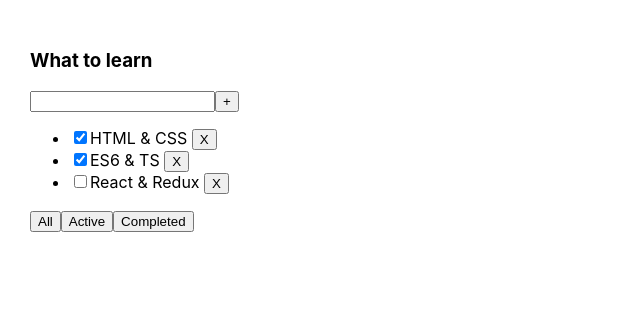
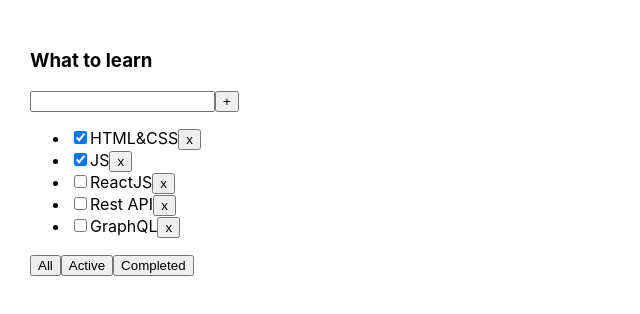
Before and after one commit to ksasrg/todolist, a React (Create React App) app: page / in a window 1280 px wide. Shown: the top 314 px of the page, without its empty margins (0-640 px from the left). Built offline with nearby package versions, Linux system fonts and the light colour scheme.

Commit message:
lesson 03 my finish

```diff
--- a/package.json
+++ b/package.json
@@ -10,10 +10,12 @@
     "@types/node": "^16.18.1",
     "@types/react": "^18.0.23",
     "@types/react-dom": "^18.0.7",
+    "@types/uuid": "^9.0.0",
     "react": "^18.2.0",
     "react-dom": "^18.2.0",
     "react-scripts": "5.0.1",
     "typescript": "^4.8.4",
+    "uuid": "^9.0.0",
     "web-vitals": "^2.1.4"
   },
   "scripts": {
--- a/src/App.tsx
+++ b/src/App.tsx
@@ -1,44 +1,54 @@
 import React, { useState } from 'react';
+import { v1 } from 'uuid';
 import './App.css';
-import TodoList, { TaskType } from "./Todolist";
+import { Todolist } from './Todolist';
 
-export type filterType = 'all' | 'active' | 'complete';
+export type FilterValuesType = "all" | "active" | "completed";
 
-function App(): JSX.Element {
-  //BLL:
-  const todoListTitle: string = "What to learn"
+function App() {
 
-  const [tasks, setTasks] = useState<TaskType[]>([
-    { id: 1, title: "HTML & CSS", isDone: true },
-    { id: 2, title: "ES6 & TS", isDone: true },
-    { id: 3, title: "React & Redux", isDone: false }
+  let [tasks, setTasks] = useState([
+    { id: v1(), title: "HTML&CSS", isDone: true },
+    { id: v1(), title: "JS", isDone: true },
+    { id: v1(), title: "ReactJS", isDone: false },
+    { id: v1(), title: "Rest API", isDone: false },
+    { id: v1(), title: "GraphQL", isDone: false },
   ]);
 
-  const removeTask = (taskId: number) => {
-    const updTasks = tasks.filter(t => t.id !== taskId);
-    setTasks(updTasks);
+  function removeTask(id: string) {
+    let filteredTasks = tasks.filter(t => t.id !== id);
+    setTasks(filteredTasks);
   }
 
-  const [filter, setFilter] = useState<filterType>('all');
-  const changeFilter = (filter: filterType) => setFilter(filter);
-
-  let filteredTasks: Array<TaskType> = tasks;
-
-  if (filter === 'active') {
-    filteredTasks = tasks.filter(t => t.isDone === false)
-  }
-  if (filter === 'complete') {
-    filteredTasks = tasks.filter(t => t.isDone === true)
+  function addTask(newTitle: string) {
+    if (newTitle === '') return;
+    let newTask = { id: v1(), title: newTitle, isDone: false }
+    let newTasks = [newTask, ...tasks]
+    setTasks(newTasks);
   }
 
-  //UI:
+  let [filter, setFilter] = useState<FilterValuesType>("all");
+
+  let tasksForTodolist = tasks;
+
+  if (filter === "active") {
+    tasksForTodolist = tasks.filter(t => t.isDone === false);
+  }
+  if (filter === "completed") {
+    tasksForTodolist = tasks.filter(t => t.isDone === true);
+  }
+
+  function changeFilter(value: FilterValuesType) {
+    setFilter(value);
+  }
+
   return (
     <div className="App">
-      <TodoList
-        title={todoListTitle}
-        tasks={filteredTasks}
+      <Todolist title="What to learn"
+        tasks={tasksForTodolist}
+        removeTask={removeTask}
         changeFilter={changeFilter}
-        removeTask={removeTask}
+        addTask={addTask}
       />
     </div>
   );
--- a/src/TasksList.tsx
+++ /dev/null
@@ -1,29 +0,0 @@
-import React, { FC } from 'react';
-import { TaskType } from "./TodoList";
-
-type TasksListPropsType = {
-  tasks: TaskType[]
-  removeTask: (taskId: number) => void
-}
-
-const TasksList: FC<TasksListPropsType> = (props): JSX.Element => {
-  const tasksItems: JSX.Element[] | JSX.Element =
-    props.tasks.length
-      ? props.tasks.map((task) => {
-        return (
-          <li key={task.id}>
-            <input type="checkbox" checked={task.isDone} />
-            <span>{task.title} </span>
-            <button onClick={() => props.removeTask(task.id)} >X</button>
-          </li>
-        )
-      })
-      : <span>Your taskslist is empty</span>
-  return (
-    <ul>
-      {tasksItems}
-    </ul>
-  );
-};
-
-export default TasksList;
--- a/src/Todolist.tsx
+++ b/src/Todolist.tsx
@@ -1,45 +1,74 @@
-import React, { FC } from 'react';
-import { filterType } from './App';
-import TasksList from "./TasksList";
+import React, { ChangeEvent, KeyboardEvent, useState } from 'react';
+import { FilterValuesType } from './App';
 
-type TodoListPropsType = {
-  title: string
-  tasks: TaskType[]
-  changeFilter: (filter: filterType) => void
-  removeTask: (taskId: number) => void
-}
-
-export type TaskType = {
-  id: number
+type TaskType = {
+  id: string
   title: string
   isDone: boolean
 }
 
-const TodoList: FC<TodoListPropsType> = (props): JSX.Element => {
-  return (
-    <div className={"todolist"}>
-      <h3>{props.title}</h3>
-      <div>
-        <input />
-        <button>+</button>
-      </div>
-      <TasksList tasks={props.tasks} removeTask={props.removeTask} />
-      <div>
-        <button
-          onClick={() => props.changeFilter('all')}
-        >All
-        </button>
-        <button
-          onClick={() => props.changeFilter('active')}
-        >Active
-        </button>
-        <button
-          onClick={() => props.changeFilter('complete')}
-        >Completed
-        </button>
-      </div>
+type PropsType = {
+  title: string
+  tasks: Array<TaskType>
+  removeTask: (taskId: string) => void
+  changeFilter: (value: FilterValuesType) => void
+  addTask: (title: string) => void
+}
+
+export function Todolist(props: PropsType) {
+
+  const [newInput, setnewInput] = useState('');
+  console.log(newInput);
+
+  const onChangeInputHandler = (e: ChangeEvent<HTMLInputElement>) => {
+    setnewInput(e.currentTarget.value);
+  }
+
+  const onClickButtonHandler = () => {
+    props.addTask(newInput)
+    setnewInput('')
+  }
+
+  const onKeyPressHandler = (e: KeyboardEvent<HTMLInputElement>) => {
+    if (e.code === 'NumpadEnter' || e.code === 'Enter') {
+      props.addTask(newInput)
+      setnewInput('')
+    }
+  }
+
+  const onAllCLickHandler = () => props.changeFilter("all");
+  const onActiveCLickHandler = () => props.changeFilter("active");
+  const onCompletedCLickHandler = () => props.changeFilter("completed");
+
+
+  return <div>
+    <h3>{props.title}</h3>
+    <div>
+      <input
+        value={newInput}
+        onChange={onChangeInputHandler}
+        onKeyDown={onKeyPressHandler}
+        />
+      <button onClick={onClickButtonHandler} >+</button>
     </div>
-  );
-};
-
-export default TodoList;
+    <ul>
+      {
+        props.tasks.map(t => {
+          const onDelClick = () => props.removeTask(t.id);
+          return (
+            <li key={t.id}>
+              <input type="checkbox" checked={t.isDone} />
+              <span>{t.title}</span>
+              <button onClick={onDelClick}>x</button>
+            </li>
+          )
+        })
+      }
+    </ul>
+    <div>
+      <button onClick={onAllCLickHandler}>All</button>
+      <button onClick={onActiveCLickHandler}>Active</button>
+      <button onClick={onCompletedCLickHandler}>Completed</button>
+    </div>
+  </div>
+}
--- a/src/index.tsx
+++ b/src/index.tsx
@@ -2,7 +2,7 @@
 import ReactDOM from 'react-dom/client';
 import './index.css';
 import App from './App';
-
+import reportWebVitals from './reportWebVitals';
 
 const root = ReactDOM.createRoot(
   document.getElementById('root') as HTMLElement
@@ -16,3 +16,4 @@
 // If you want to start measuring performance in your app, pass a function
 // to log results (for example: reportWebVitals(console.log))
 // or send to an analytics endpoint. Learn more: https://bit.ly/CRA-vitals
+reportWebVitals();
```
Also changed, not shown: 1 other file (tests, documents, lock files or other folders).
